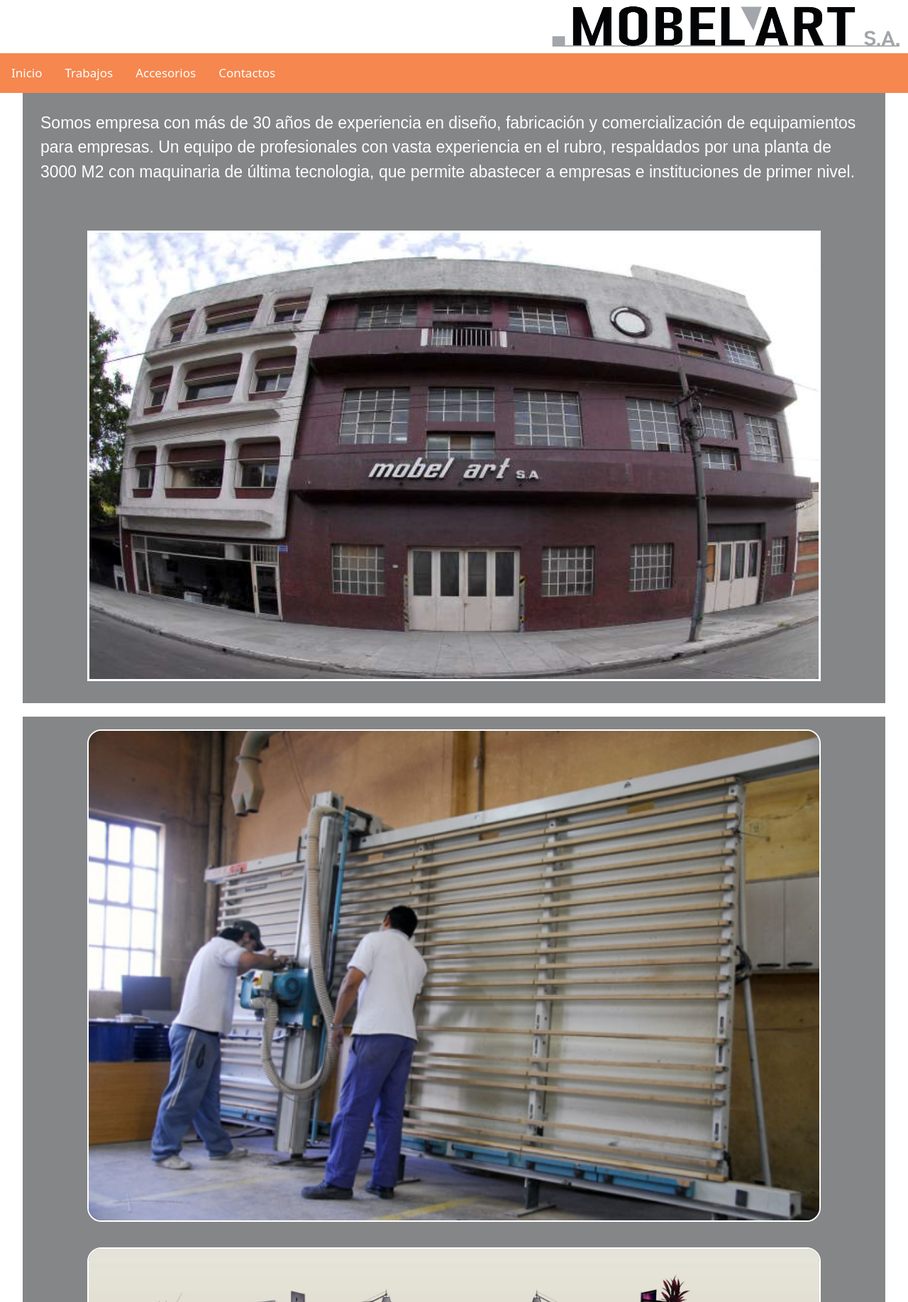
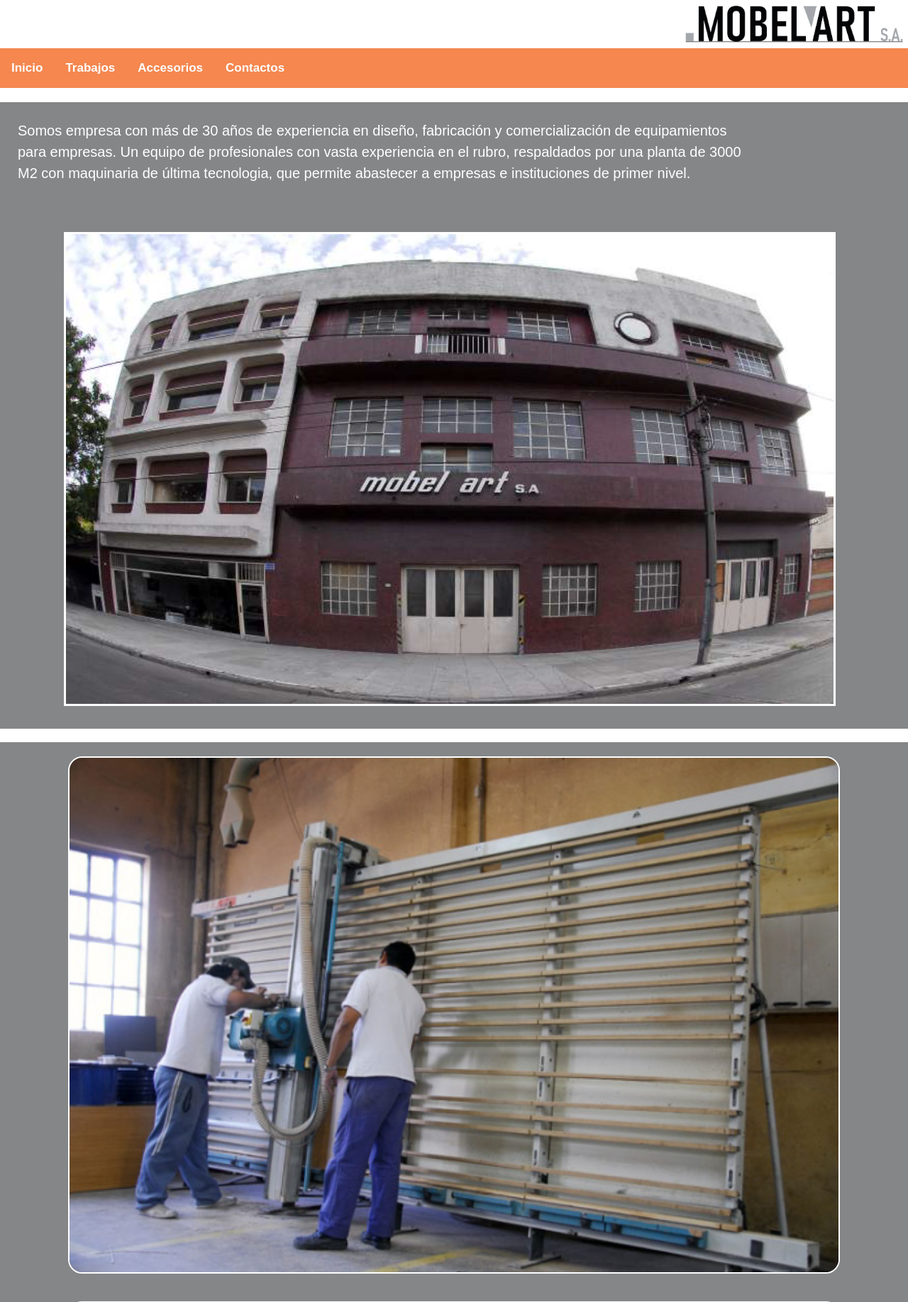
Before and after one commit to Worworth/Worworth.github.io, a PHP site: page /inicio.html in a window 1280 px wide. Shown: the top 1835 px of the page at 71% size. Run offline with PHP 8.4, Linux system fonts and the light colour scheme; some libraries are stand-ins or nearby versions.

Commit message:
Ultimos cambios

```diff
--- a/accesorios.html
+++ b/accesorios.html
@@ -6,6 +6,8 @@
 		<link rel="stylesheet" type="text/css" media="all" href="css/reset.css" />
 		<link rel="stylesheet" type="text/css" media="all" href="bootstrap/css/bootstrap.css" />
 		<link rel="stylesheet" type="text/css" media="all" href="css/style.css" />
+		<link rel="preconnect" href="https://fonts.googleapis.com">
+		<link rel="preconnect" href="https://fonts.gstatic.com" crossorigin>
 		<link href="https://fonts.googleapis.com/css2?family=Montserrat:wght@500&display=swap" rel="stylesheet">
 	    <link rel="stylesheet" href="https://cdnjs.cloudflare.com/ajax/libs/font-awesome/4.7.0/css/font-awesome.min.css">
 		<meta name="viewport" content="width=device-width, initial-scale=1.0">
--- a/contacto.html
+++ b/contacto.html
@@ -6,6 +6,8 @@
 		<link rel="stylesheet" type="text/css" media="all" href="css/reset.css" />
 		<link rel="stylesheet" type="text/css" media="all" href="bootstrap/css/bootstrap.css" />
         <link rel="stylesheet" type="text/css" media="all" href="css/style.css" />
+		<link rel="preconnect" href="https://fonts.googleapis.com">
+		<link rel="preconnect" href="https://fonts.gstatic.com" crossorigin>
 		<link href="https://fonts.googleapis.com/css2?family=Montserrat:wght@500&display=swap" rel="stylesheet">
 	    <link rel="stylesheet" href="https://cdnjs.cloudflare.com/ajax/libs/font-awesome/4.7.0/css/font-awesome.min.css">
 		<meta name="viewport" content="width=device-width, initial-scale=1.0">
@@ -102,6 +104,7 @@
 			</div>
 			<iframe class="mapita" src="https://www.google.com/maps/embed?pb=!1m18!1m12!1m3!1d26270.586049634494!2d-58.53371033358491!3d-34.608630552474445!2m3!1f0!2f0!3f0!3m2!1i1024!2i768!4f13.1!3m3!1m2!1s0x95bcb7f191632e97%3A0xaf71017b3fc6be7!2sMobel%20Art%20SA!5e0!3m2!1ses!2sar!4v1621991425110!5m2!1ses!2sar" width="auto" height="550" allowfullscreen="" loading="lazy"></iframe>
 		</div>
+		<footer class="footer">hsgffg</footer>
 		<script src="js/menuContacto.js"></script>
 		<script src="js/menu.js"></script>
    </body>
--- a/css/style.css
+++ b/css/style.css
@@ -1,12 +1,10 @@
-
-*{font-family: Arial}
 
 header{
     width: 100%;
-    height: 30px;
+    height: auto;
 }
 .header{
-    width: 40%;
+    width: 25%;
     height: 100%;
     float: right;
 }
@@ -41,16 +39,18 @@
     background-color: #F5874F;
     overflow: hidden;
     clear: left;
+
 }
 .topnav a{
     display: block;
     color:white;
     text-decoration: none;
     text-align: center;
-    font-size: 17px;;
     padding: 15px 16px;
-    font-weight: 200;
     float: left;
+    font-size: 17px;
+    font-weight: bold;
+    font-family: Arial, Helvetica, sans-serif;
 
 }
 .topnav a:hover{
@@ -130,20 +130,23 @@
 /*Inicio*/
 .nosotros{
     background-color: #848688;
-    width: 95%;
+    width: 100%;
     height: auto;
-    margin: 0 auto;
+    margin-top: 20px;
+    line-height: 30px
 }
 .nosotros div{
-    width: 100%;
+    width: 85%;
     height: auto;
     color: white;
 }
 .nosotros div p{
+    font-size: 20px;
+    font-family: Arial, Helvetica, sans-serif;
     padding: 25px 25px 20px 25px;
 }
 .nosotros img{
-    margin: 2.5% 7.5%;
+    margin: 2.5% 7%;
     width: 85%;
     border: 3px solid  #ffff;
 }
@@ -153,7 +156,7 @@
     flex-wrap: wrap;
     justify-content: space-evenly;
     background-color: #848688;
-    width: 95%;
+    width: 100%;
     height: auto;
     margin: 1.5% auto;
 }
@@ -453,19 +445,14 @@
 
 @media screen and (min-width:47em){
 
-    header{
-        height: 55px;
-    }
 
     /*Inicio*/
-    .nosotros div{
-        font-size: 23px;
+
+
+    /*Trabajos y accesorios*/
+    .kl img{
+        height: 450px;
     }
-    .listaempresas {
-        font-size:20px ;
-    }
-    /*Trabajos y accesorios*/
-
     /*Contacto*/
 
 }
@@ -473,20 +460,15 @@
 @media screen and (min-width:60em){
 
 
-    nav a{
-        font-size: 27px;
-    }
-    header{
-        height: 75px;
-    }
-
     /*inicio*/
     .listaempre{
         font-size: 25px;
     }
-    .listaempresas {
-        font-size:25px ;
+    /*Trabajos y Accesorios*/
+    .kl img{
+        height: 300px;
     }
+    /*Contacto*/
     .minimenu button{
         cursor: pointer;
     }
--- a/inicio.html
+++ b/inicio.html
@@ -3,13 +3,9 @@
   <head>
     	<meta charset="utf-8">
 		<title> MobelArt | Inicio</title>
-	  <link rel="icon" href="img/iconmobel.ico"/>
 		<link rel="stylesheet" type="text/css" media="all" href="css/reset.css" />
 		<link rel="stylesheet" type="text/css" media="all" href="bootstrap/css/bootstrap.css" />
         <link rel="stylesheet" type="text/css" media="all" href="css/style.css" />
-		<link rel="preconnect" href="https://fonts.googleapis.com">
-		<link rel="preconnect" href="https://fonts.gstatic.com" crossorigin>
-		<link href="https://fonts.googleapis.com/css2?family=Montserrat:wght@100&display=swap" rel="stylesheet">
 		<link rel="stylesheet" href="https://cdnjs.cloudflare.com/ajax/libs/font-awesome/4.7.0/css/font-awesome.min.css">
 		<meta name="viewport" content="width=device-width, initial-scale=1.0">
 		<meta name="apple-mobile-web-app-capable" content="yes">
@@ -38,11 +34,11 @@
 				<img src="img/unknown1.png" alt="Fachada Empresa">
 			</div>
 			<div class="nosotros-variado">
-					<img id="1" src="img/unknown2.png" alt="Hombres trabajando">
-					<img id="5" src="img/modelo3d2.png" alt="Modelo 3D 2">
-					<img id="3" src="img/unknown4.png" alt="Materiales">
-					<img id="4" src="img/modelo3d.png" alt="Modelo 3D">
-					<img id="2" src="img/unknown3.png" alt="Hombre con maquina">
+				<img id="1" src="img/unknown2.png" alt="Hombres trabajando">
+				<img id="5" src="img/modelo3d2.png" alt="Modelo 3D 2">
+				<img id="3" src="img/unknown4.png" alt="Materiales">
+				<img id="4" src="img/modelo3d.png" alt="Modelo 3D">
+				<img id="2" src="img/unknown3.png" alt="Hombre con maquina">
 			</div>
 			<h2 class="listaempre">EMPRESAS QUE CONFIAN EN NOSOTROS</h2>
 			<div class="listaempresas">
@@ -59,18 +55,18 @@
 					Smurfit Kapa -
 					Terrabusi -
 					Constructora Rivas -
-					Simens -
-					Banco Frances -
+					Siemens -
+					Banco Francés -
 					Gob. de la Ciudad de Buenos Aires -
-					Presidencia de la Nacion -
+					Presidencia de la Nación -
 					Ministerio de Justicia -
 					Hospital Italiano -
 					Alicorp -
 					UIA -
-					Munucipalidad de Tigre -
+					Municipalidad de Tigre -
 					Springwall -
-					crowe Horwath -
-					Granja 3 arroyos -
+					Crowe Horwath -
+					Granja 3 Arroyos -
 					Anses -
 					Universidad de Lujan -
 					Universidad de Buenos Aires -
@@ -83,7 +79,7 @@
 					Ceramicas Alberdi -
 					Siderca -
 					Reusch-
-					Abb -
+					ABB -
 					Camuzzi -
 					Kalciyan -
 					Industrias Guidi
```
Also changed, not shown: other parts of css/style.css (+10 -35 lines), index.html (+6 -6 lines), trabajos.html (+16 -8 lines).
